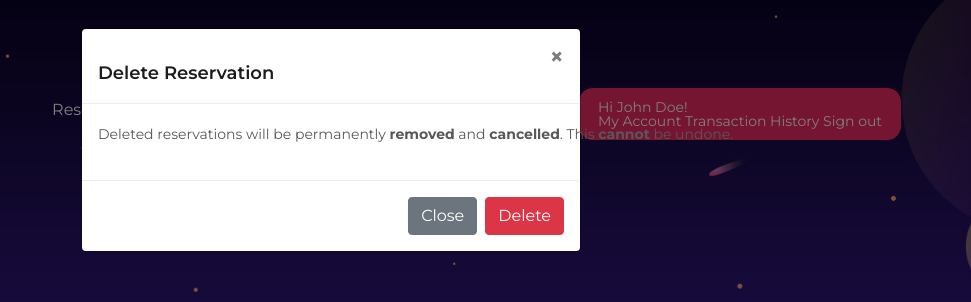
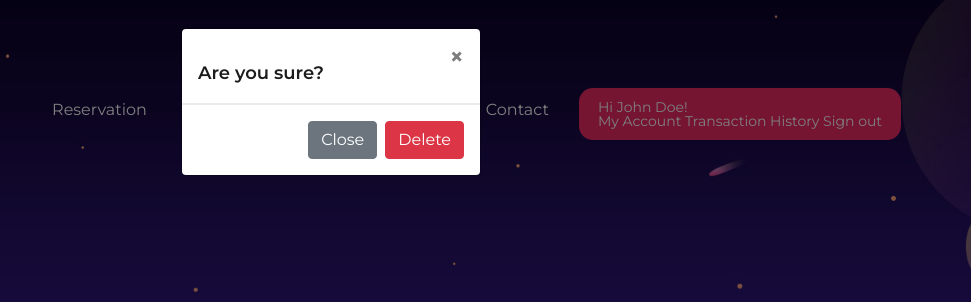
Before and after one commit to ACTIONB34/MRS_Baritugo_Paradela, a plain HTML site: page reservation.html in a window 1280 px wide. Both pictures are taken after a click on the link 1146 px from the left and 607 px from the top of the page. Shown: the top 302 px of the page, 309-1280 px from the left. Drawn offline with nearby package versions, Linux system fonts and the light colour scheme; files that its build step writes are made by us from their sources.

Commit message:
Update reservation.html
fixed modal

```diff
--- a/reservation.html
+++ b/reservation.html
@@ -206,7 +206,7 @@
 									</div>
 
 							      	<!-- Modal Delete -->
-									<div class="modal fade" id="exampleModalLongDel" tabindex="-1" role="dialog" aria-labelledby="exampleModalLongTitle" aria-hidden="true">
+								<!-- 	<div class="modal fade" id="exampleModalLongDel" tabindex="-1" role="dialog" aria-labelledby="exampleModalLongTitle" aria-hidden="true">
 									  <div class="modal-dialog" role="document">
 									    <div class="modal-content">
 									      <div class="modal-header">
@@ -216,11 +216,31 @@
 									        </button>
 									      </div>
 									      <div class="modal-body">
-									        <p>Deleted reservations will be permanently <strong>removed</strong> and <strong>cancelled</strong>. This <strong>cannot</strong> be undone.</p>
+									      	<div class="text">
+									      	Deleted reservations will be permanently removed and cancelled. This cannot be undone.
+									      </div>
+									  	</div>
+									      <div class="modal-footer">
+									        <button type="button" class="btn btn-secondary" data-dismiss="modal">Close</button>
+									        <button type="button" class="btn btn-danger">Delete</button>
+									      </div>
+									    </div>
+									  </div>
+									</div> -->
+
+							      	<!-- Modal Delete-->
+									<div class="modal fade bd-example-modal-sm" id="exampleModalLongDel" tabindex="-1" role="dialog" aria-labelledby="exampleModalLongTitle" aria-hidden="true">
+									  <div class="modal-dialog modal-sm" role="document">
+									    <div class="modal-content">
+									      <div class="modal-header">
+									        <h5 class="modal-title" id="exampleModalLongTitle">Are you sure?</h5>
+									        <button type="button" class="close" data-dismiss="modal" aria-label="Close">
+									          <span aria-hidden="true">&times;</span>
+									        </button>
 									      </div>
 									      <div class="modal-footer">
 									        <button type="button" class="btn btn-secondary" data-dismiss="modal">Close</button>
-									        <button type="button" class="btn btn-danger">Delete</button>
+									        <button type="button" class="btn btn-danger" data-dismiss="modal">Delete</button>
 									      </div>
 									    </div>
 									  </div>
```
